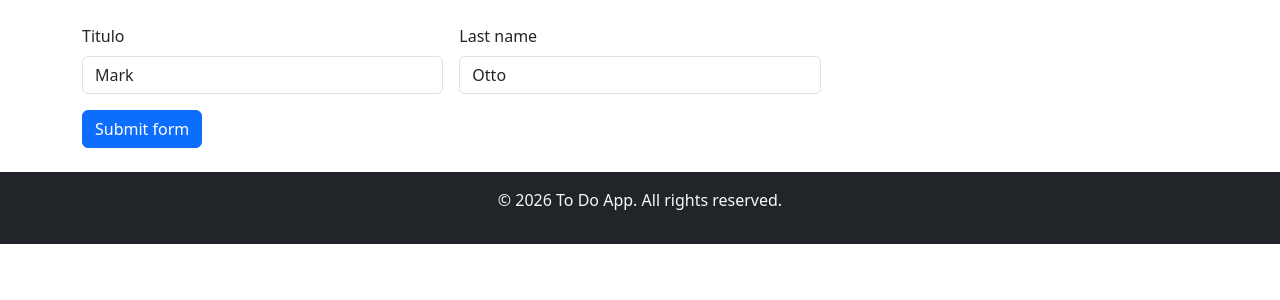
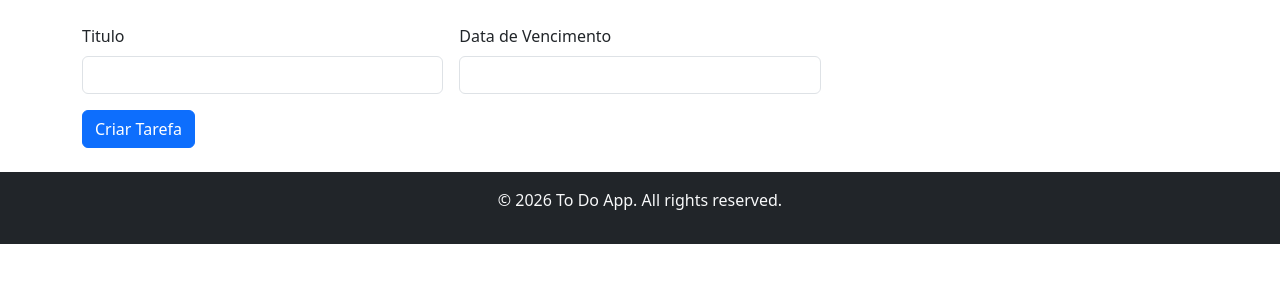
Before and after one commit to JangoDev01/dev_intro, a Django app: page /create in a window 1280 px wide. Shown: the part 56-356 px from the top of the page. Run offline with Django 5.2, Linux system fonts and the light colour scheme.

Commit message:
algumas alteracoes nos nomes das minhas url e fazendo as primeiras preparacoes do formulario pra criar tarefas

```diff
--- a/django/setup/urls.py
+++ b/django/setup/urls.py
@@ -8,7 +8,7 @@ from to_do.views import Todo_ListView, Todo_CreateView, Todo_BaseView
 
 urlpatterns = [
     path('admin/', admin.site.urls),
-    path("", Todo_BaseView.as_view(), name="base"),
-    path("list", Todo_ListView.as_view(), name="list"),
-    path("create", Todo_CreateView.as_view(), name="create"),
+    path("", Todo_BaseView.as_view(), name="todo_base"),
+    path("list", Todo_ListView.as_view(), name="todo_list"),
+    path("create", Todo_CreateView.as_view(), name="todo_create"),
 ]
--- a/django/to_do/templates/to_do/todo_form.html
+++ b/django/to_do/templates/to_do/todo_form.html
@@ -3,23 +3,24 @@
 {% block title %}Nova Tarefa{% endblock %}
 
 {% block content %}
-    <form method="GET" class="row g-3 needs-validation" novalidate>
+    <form method="POST" class="row g-3 needs-validation" novalidate>
+        <!--
+            O token CSRF é necessário para proteger contra ataques de falsificação de solicitação entre sites (Cross-Site Request Forgery)
+            Ele é gerado automaticamente pelo Django e deve ser incluído em todos os formulários que fazem POST para o servidor.
+            Sem esse token, o Django rejeitará a solicitação por motivos de segurança.
+        -->
+        {% csrf_token %}
+
         <div class="col-md-4">
             <label for="validationCustom01" class="form-label">Titulo</label>
-            <input type="text" class="form-control" id="validationCustom01" value="Mark" required>
-            <div class="valid-feedback">
-                Looks good!
-            </div>
+            <input type="text" class="form-control" id="validationCustom01" required>
         </div>
         <div class="col-md-4">
-            <label for="validationCustom02" class="form-label">Last name</label>
-            <input type="text" class="form-control" id="validationCustom02" value="Otto" required>
-            <div class="valid-feedback">
-                Looks good!
-            </div>
+            <label for="validationCustom02" class="form-label">Data de Vencimento</label>
+            <input type="text" class="form-control" id="validationCustom02" required>
         </div>
         <div class="col-12">
-            <button class="btn btn-primary" type="submit">Submit form</button>
+            <button class="btn btn-primary" type="submit">Criar Tarefa</button>
         </div>
     </form>
 {% endblock %}
--- a/django/to_do/templates/util/header.html
+++ b/django/to_do/templates/util/header.html
@@ -2,11 +2,11 @@
 <!-- NAVBAR - area do header com a navegação -->
 <nav class="navbar navbar-expand-lg bg-dark mb-3" data-bs-theme="dark">
     <div class="container-fluid">
-        <a class="navbar-brand" href="{% url 'base' %}">Home</a>
+        <a class="navbar-brand" href="{% url 'todo_base' %}">Home</a>
         <div class="collapse navbar-collapse" id="navbarSupportedContent">
             <ul class="navbar-nav me-auto mb-2 mb-lg-0">
                 <li class="nav-item">
-                    <a class="nav-link active" aria-current="page" href="{% url 'list' %}">Tarefas</a>
+                    <a class="nav-link active" aria-current="page" href="{% url 'todo_list' %}">Tarefas</a>
                 </li>
                 <li class="nav-item">
                     <a class="nav-link" href="#">Ainda não sei</a>
```
